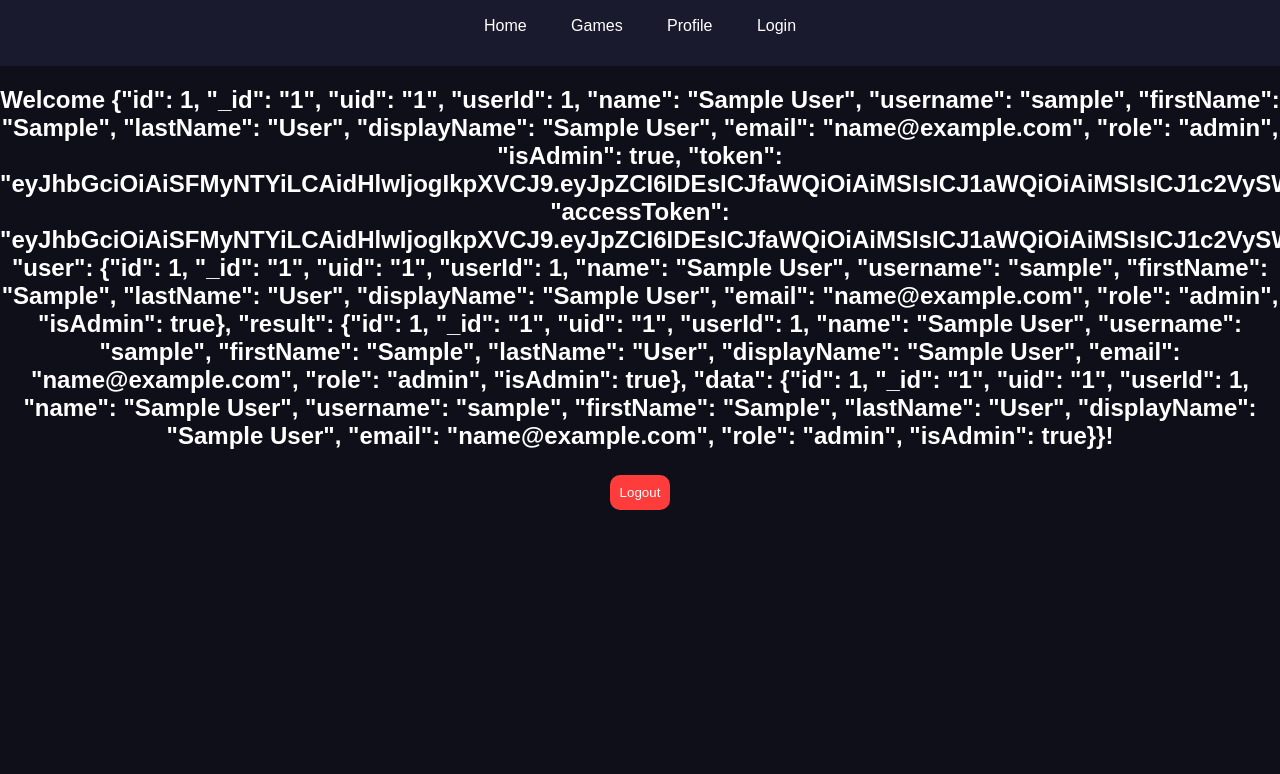
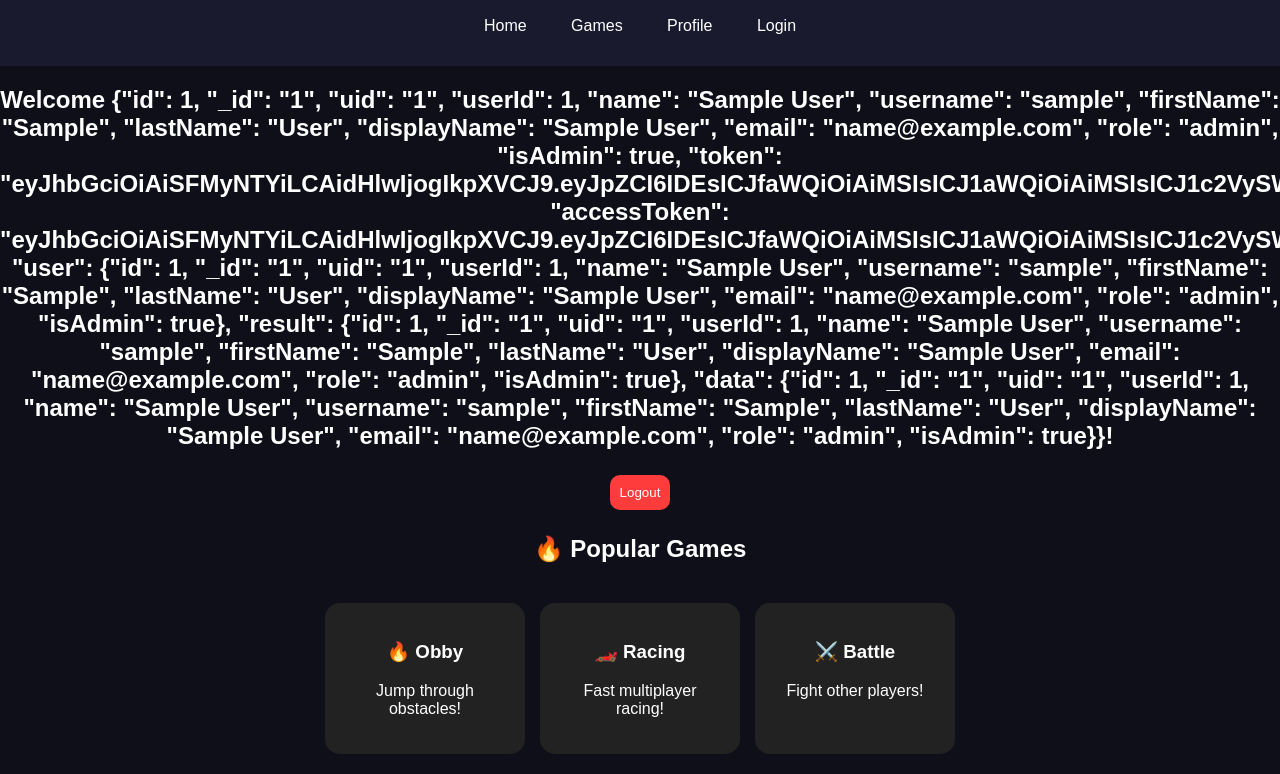
Before and after one commit to 67thegoat/Manvik-Jain, a plain HTML site: page index.html in a window 1280 px wide. Shown: the part 95-869 px from the top of the page. Before the commit the page ends 800 px from the top, so only its background shows below. Drawn offline with Linux system fonts and the light colour scheme; sample sign-in values are in the browser's storage.

Commit message:
Update index.html

```diff
--- a/index.html
+++ b/index.html
@@ -18,9 +18,32 @@
   </nav>
 </header>
 
+<!-- WELCOME -->
 <h2 id="welcome"></h2>
 
 <button onclick="logout()">Logout</button>
+
+<!-- GAMES ON HOME PAGE -->
+<h2>🔥 Popular Games</h2>
+
+<div class="games">
+
+  <div class="card" onclick="openGame('Obby')">
+    <h3>🔥 Obby</h3>
+    <p>Jump through obstacles!</p>
+  </div>
+
+  <div class="card" onclick="openGame('Racing')">
+    <h3>🏎️ Racing</h3>
+    <p>Fast multiplayer racing!</p>
+  </div>
+
+  <div class="card" onclick="openGame('Battle')">
+    <h3>⚔️ Battle</h3>
+    <p>Fight other players!</p>
+  </div>
+
+</div>
 
 <script src="script.js"></script>
 
```
